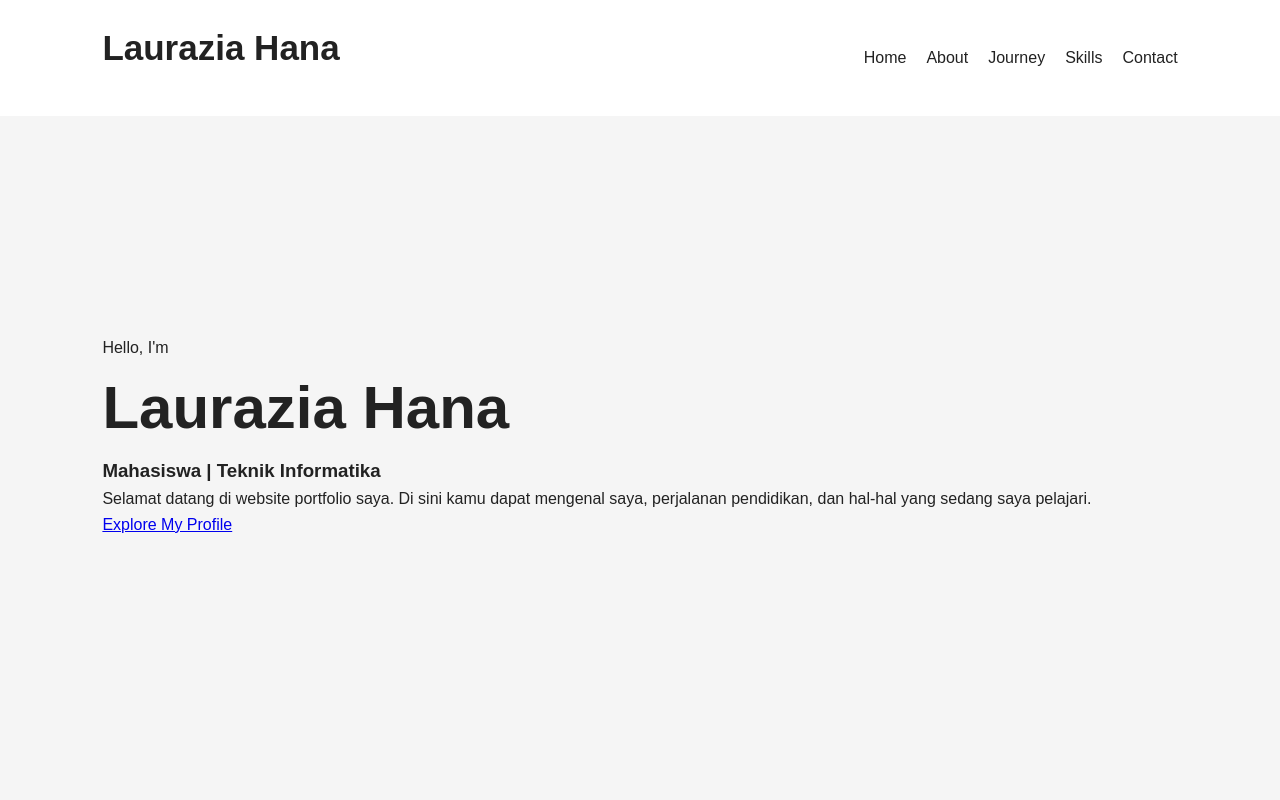
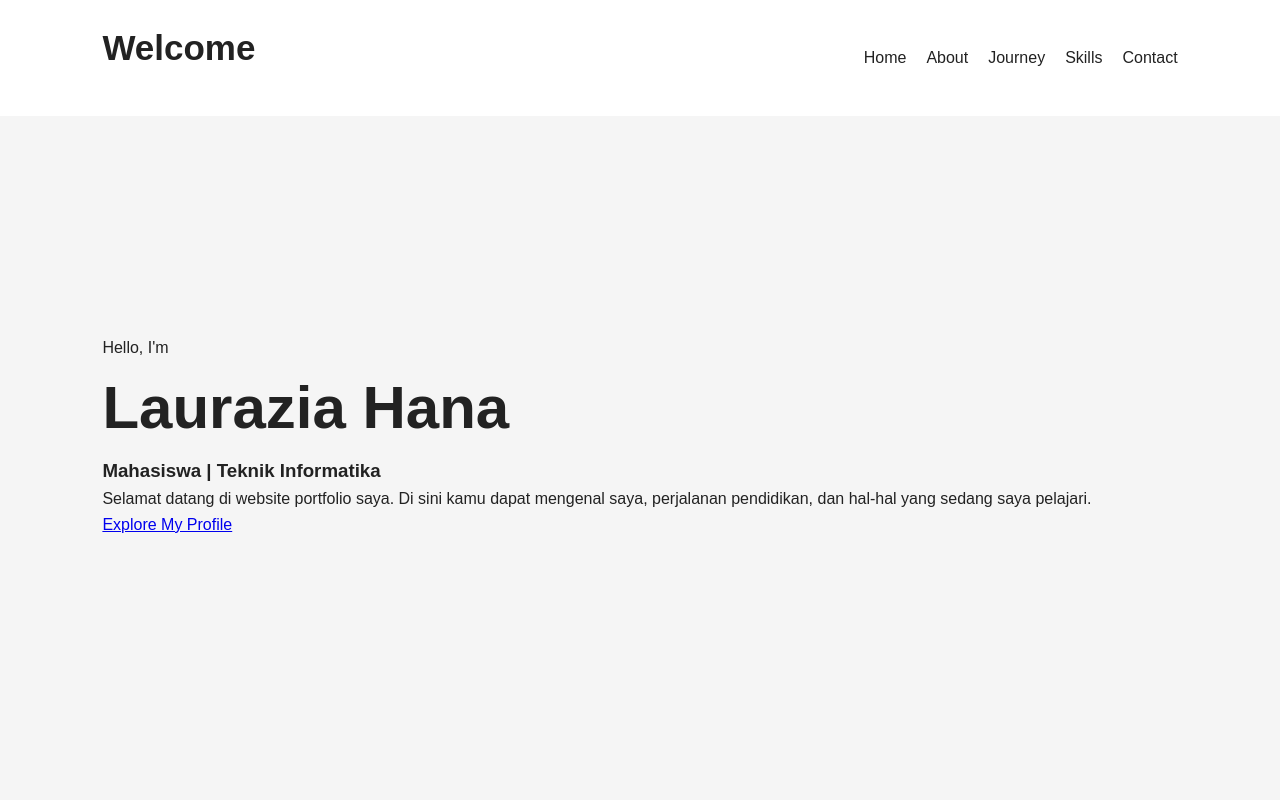
Before and after one commit to laur4zh-del/Portofolio, a plain HTML site: page index.html in a window 1280 px wide. Shown: the top 800 px of the page. Drawn offline with Linux system fonts and the light colour scheme.

Commit message:
Update index.html

```diff
--- a/index.html
+++ b/index.html
@@ -13,7 +13,7 @@
 
     <!-- NAVBAR -->
     <nav>
-        <h2>Laurazia Hana</h2>
+        <h2>Welcome</h2>
 
         <div class="nav-links">
             <a href="#home">Home</a>
```
